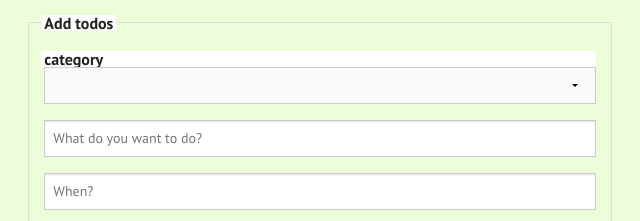
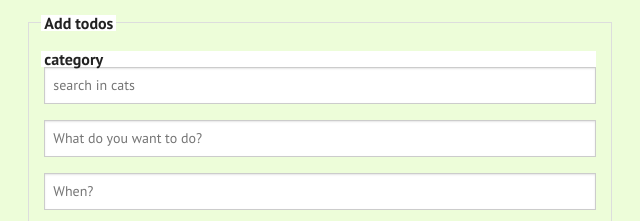
Before and after one commit to dariubs/todoair, a plain HTML site: page index.html in a window 1280 px wide. Shown: the part 275-496 px from the top of the page, 320-960 px from the left. Drawn offline with Linux system fonts and the light colour scheme.

Commit message:
search in cats

```diff
--- a/index.html
+++ b/index.html
@@ -58,9 +58,14 @@
     			<legend id="todoInput">Add todos</legend>
 					<!--categories list-->
 	    			<legend id="todoInput">category</legend>
-	    			<select ng-model="catName" required>
-			          <option  ng-repeat="cat in cats track by $index" value="{{cat.catID}}">{{cat.catName}}</option>
-			        </select>
+
+	    			<input type="text" ng-model="searchCats" placeholder="search in cats">
+
+
+			        <span ng-repeat="cat in cats track by $index | filter:searchCats">
+			        <input ng-model="catName"   type="radio" value="{{cat.catID}}">{{cat.catName}}<br>
+			        </span>
+
 
 		        	<!--todo field-->
       				<input  type="text"  ng-model="todoInput" class="large-3 columns" placeholder="What do you want to do?" required>
```
